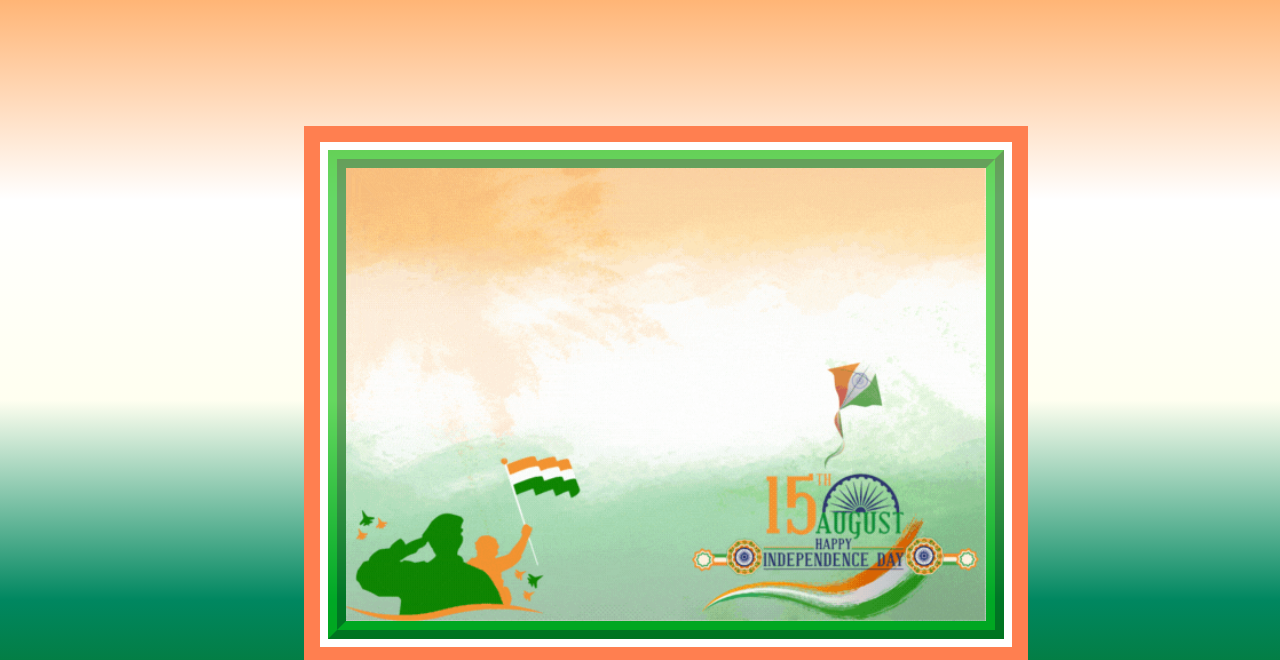
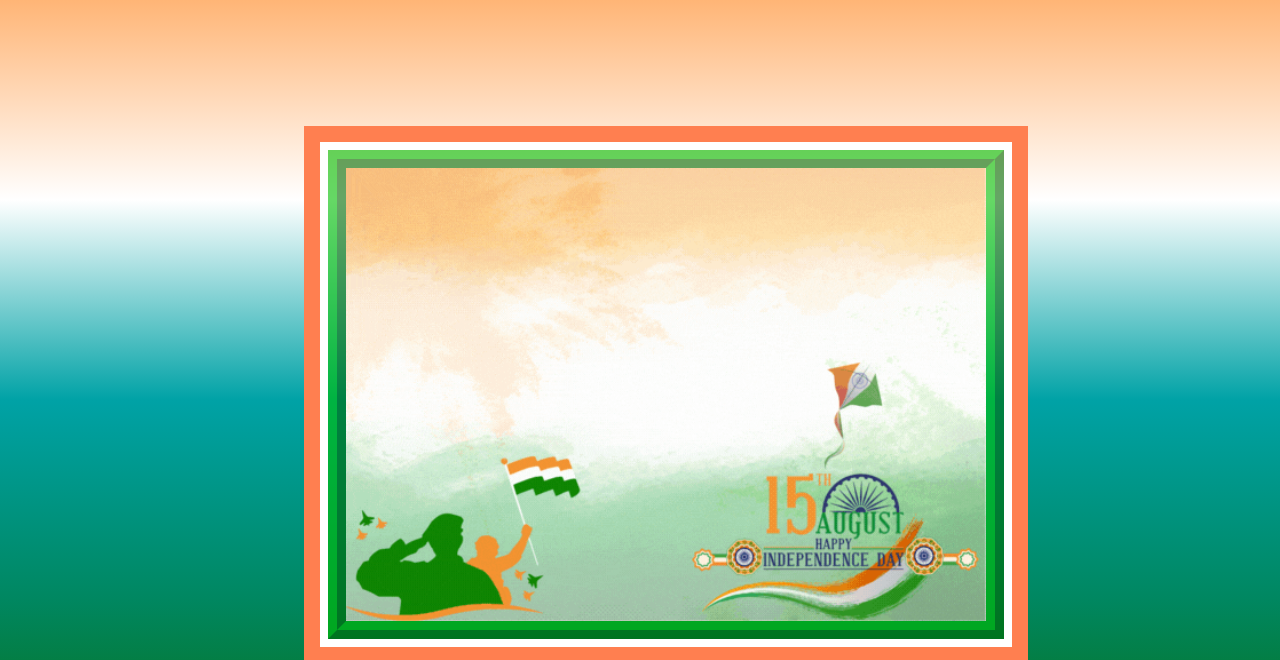
Before and after one commit to sudhasumansahu/Independance-day-wish, a plain HTML site: page index.html in a window 1280 px wide. Shown: the top 660 px of the page. Drawn offline with Linux system fonts and the light colour scheme.

Commit message:
Update index.html

```diff
--- a/index.html
+++ b/index.html
@@ -10,7 +10,7 @@
 <link href="https://fonts.googleapis.com/css2?family=Caveat&family=Libre+Baskerville:ital@1&display=swap" rel="stylesheet">
 <style>
 body{
-background-image: linear-gradient(to bottom, #ffb576,#FFFFFF, 	#FFFFF0, #008760, #0b6906);
+background-image: linear-gradient(to bottom, #ffb576,#FFFFFF,#00a2a6, #008760, #0b6906);
 
 background-attachment:fixed;
 
```
